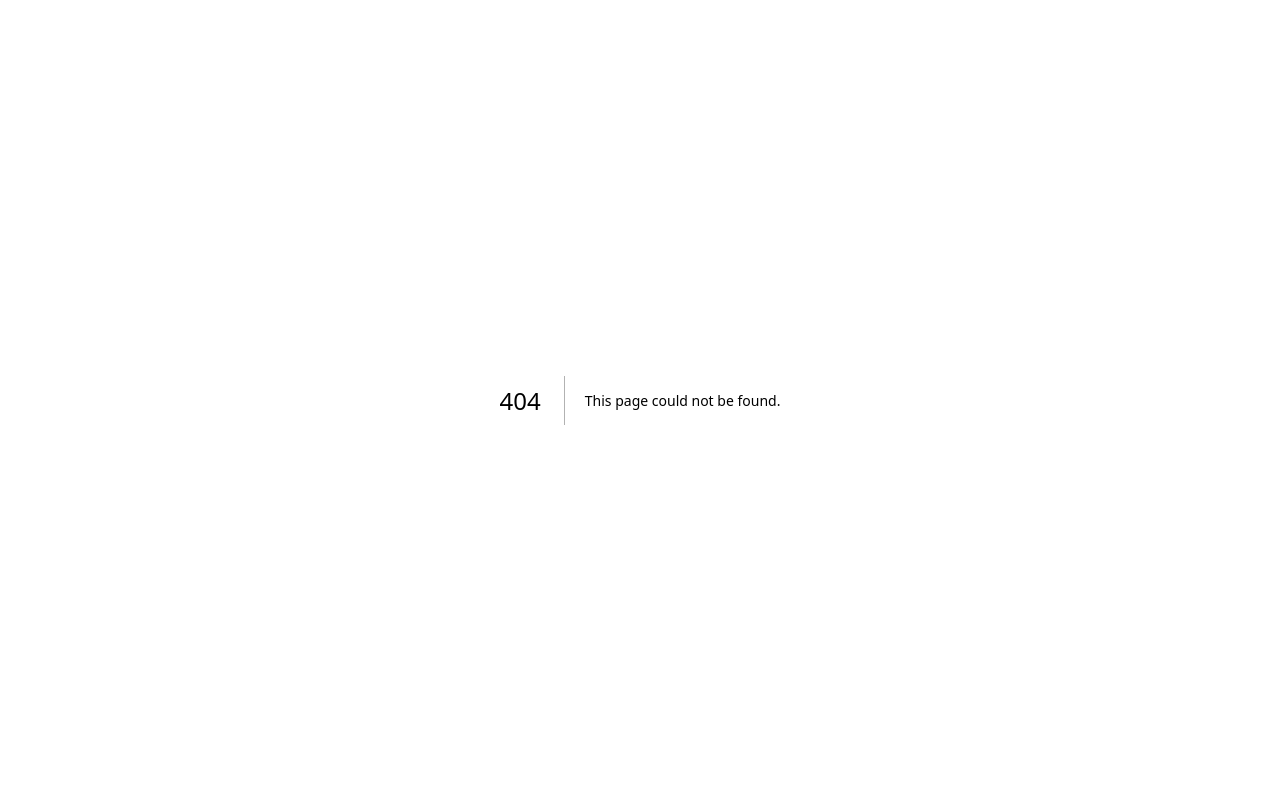
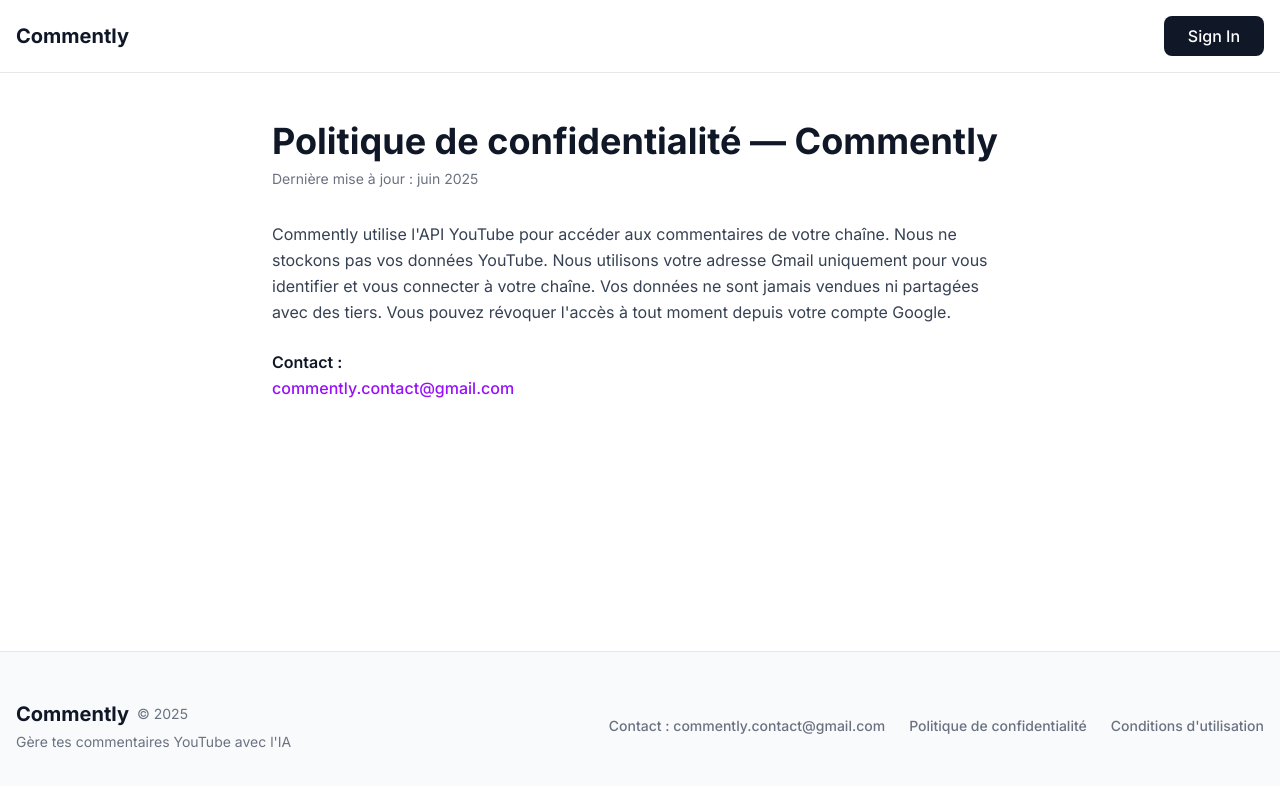
Before and after one commit to T-robot10-0/commently, a Next.js app: page /privacy in a window 1280 px wide. Before the commit this address had no page. Shown: the top 786 px of the page. Built offline with nearby package versions, Linux system fonts and the light colour scheme; no server answers.

Commit message:
ajout pages privacy et terms

```diff
--- a/app/page.tsx
+++ b/app/page.tsx
@@ -435,10 +435,16 @@
               </div>
               <p className="text-gray-500 text-sm">{t("footerTagline")}</p>
             </div>
-            <div className="flex gap-6">
+            <div className="flex gap-6 flex-wrap justify-center md:justify-end">
               <a href="mailto:commently.contact@gmail.com" className="text-gray-500 hover:text-purple-600 font-medium text-sm transition-colors">
                 {t("contactLabel")} : commently.contact@gmail.com
               </a>
+              <Link href="/privacy" className="text-gray-500 hover:text-purple-600 font-medium text-sm transition-colors">
+                Politique de confidentialité
+              </Link>
+              <Link href="/terms" className="text-gray-500 hover:text-purple-600 font-medium text-sm transition-colors">
+                Conditions d'utilisation
+              </Link>
             </div>
           </div>
         </footer>
--- /dev/null
+++ b/app/privacy/page.tsx
@@ -0,0 +1,99 @@
+"use client";
+
+import Link from "next/link";
+import { useSession, signIn } from "next-auth/react";
+
+export default function PrivacyPage() {
+  const { data: session } = useSession();
+
+  return (
+    <div className="min-h-screen bg-white flex flex-col">
+      {/* Header */}
+      <header className="bg-white border-b border-gray-200 sticky top-0 z-50">
+        <div className="max-w-7xl mx-auto px-4 py-4 flex justify-between items-center">
+          <Link href="/" className="flex items-center space-x-2">
+            <span className="text-gray-900 font-bold text-xl">Commently</span>
+          </Link>
+          <div className="flex gap-4 items-center">
+            {session ? (
+              <Link
+                href="/dashboard"
+                className="bg-purple-600 hover:bg-purple-700 text-white px-6 py-2 rounded-lg font-medium transition-colors"
+              >
+                Dashboard
+              </Link>
+            ) : (
+              <button
+                onClick={() => signIn("google")}
+                className="bg-gray-900 hover:bg-black text-white px-6 py-2 rounded-lg font-medium transition-colors"
+              >
+                Sign In
+              </button>
+            )}
+          </div>
+        </div>
+      </header>
+
+      {/* Main Content */}
+      <main className="flex-grow max-w-3xl mx-auto px-4 py-12 w-full">
+        <article className="prose prose-sm md:prose-base max-w-none">
+          <h1 className="text-4xl font-bold text-gray-900 mb-2">
+            Politique de confidentialité — Commently
+          </h1>
+          <p className="text-gray-500 text-sm mb-8">
+            Dernière mise à jour : juin 2025
+          </p>
+
+          <div className="space-y-6 text-gray-700 leading-relaxed">
+            <p>
+              Commently utilise l'API YouTube pour accéder aux commentaires de votre chaîne. Nous ne stockons pas vos données YouTube. Nous utilisons votre adresse Gmail uniquement pour vous identifier et vous connecter à votre chaîne. Vos données ne sont jamais vendues ni partagées avec des tiers. Vous pouvez révoquer l'accès à tout moment depuis votre compte Google.
+            </p>
+
+            <div>
+              <p className="font-semibold text-gray-900">Contact :</p>
+              <a
+                href="mailto:commently.contact@gmail.com"
+                className="text-purple-600 hover:text-purple-700 font-medium transition-colors"
+              >
+                commently.contact@gmail.com
+              </a>
+            </div>
+          </div>
+        </article>
+      </main>
+
+      {/* Footer */}
+      <footer className="py-12 bg-gray-50 border-t border-gray-200 mt-auto">
+        <div className="max-w-7xl mx-auto px-4 flex flex-col md:flex-row justify-between items-center gap-6 text-center md:text-left">
+          <div className="flex flex-col space-y-1">
+            <div className="flex items-center justify-center md:justify-start space-x-2">
+              <span className="text-gray-900 font-bold text-xl">Commently</span>
+              <span className="text-gray-500 text-sm">© 2025</span>
+            </div>
+            <p className="text-gray-500 text-sm">Gère tes commentaires YouTube avec l'IA</p>
+          </div>
+          <div className="flex gap-6 flex-wrap justify-center md:justify-end">
+            <a
+              href="mailto:commently.contact@gmail.com"
+              className="text-gray-500 hover:text-purple-600 font-medium text-sm transition-colors"
+            >
+              Contact : commently.contact@gmail.com
+            </a>
+            <Link
+              href="/privacy"
+              className="text-gray-500 hover:text-purple-600 font-medium text-sm transition-colors"
+            >
+              Politique de confidentialité
+            </Link>
+            <Link
+              href="/terms"
+              className="text-gray-500 hover:text-purple-600 font-medium text-sm transition-colors"
+            >
+              Conditions d'utilisation
+            </Link>
+          </div>
+        </div>
+      </footer>
+    </div>
+  );
+}
--- /dev/null
+++ b/app/terms/page.tsx
@@ -0,0 +1,99 @@
+"use client";
+
+import Link from "next/link";
+import { useSession, signIn } from "next-auth/react";
+
+export default function TermsPage() {
+  const { data: session } = useSession();
+
+  return (
+    <div className="min-h-screen bg-white flex flex-col">
+      {/* Header */}
+      <header className="bg-white border-b border-gray-200 sticky top-0 z-50">
+        <div className="max-w-7xl mx-auto px-4 py-4 flex justify-between items-center">
+          <Link href="/" className="flex items-center space-x-2">
+            <span className="text-gray-900 font-bold text-xl">Commently</span>
+          </Link>
+          <div className="flex gap-4 items-center">
+            {session ? (
+              <Link
+                href="/dashboard"
+                className="bg-purple-600 hover:bg-purple-700 text-white px-6 py-2 rounded-lg font-medium transition-colors"
+              >
+                Dashboard
+              </Link>
+            ) : (
+              <button
+                onClick={() => signIn("google")}
+                className="bg-gray-900 hover:bg-black text-white px-6 py-2 rounded-lg font-medium transition-colors"
+              >
+                Sign In
+              </button>
+            )}
+          </div>
+        </div>
+      </header>
+
+      {/* Main Content */}
+      <main className="flex-grow max-w-3xl mx-auto px-4 py-12 w-full">
+        <article className="prose prose-sm md:prose-base max-w-none">
+          <h1 className="text-4xl font-bold text-gray-900 mb-2">
+            Conditions d'utilisation — Commently
+          </h1>
+          <p className="text-gray-500 text-sm mb-8">
+            Dernière mise à jour : juin 2025
+          </p>
+
+          <div className="space-y-6 text-gray-700 leading-relaxed">
+            <p>
+              Commently est un outil en phase bêta. Il est fourni tel quel, sans garantie. Vous utilisez le service à vos propres risques. Nous nous réservons le droit de modifier ou d'interrompre le service à tout moment. En utilisant Commently, vous acceptez de ne pas utiliser l'outil à des fins illégales ou contraires aux conditions d'utilisation de YouTube.
+            </p>
+
+            <div>
+              <p className="font-semibold text-gray-900">Contact :</p>
+              <a
+                href="mailto:commently.contact@gmail.com"
+                className="text-purple-600 hover:text-purple-700 font-medium transition-colors"
+              >
+                commently.contact@gmail.com
+              </a>
+            </div>
+          </div>
+        </article>
+      </main>
+
+      {/* Footer */}
+      <footer className="py-12 bg-gray-50 border-t border-gray-200 mt-auto">
+        <div className="max-w-7xl mx-auto px-4 flex flex-col md:flex-row justify-between items-center gap-6 text-center md:text-left">
+          <div className="flex flex-col space-y-1">
+            <div className="flex items-center justify-center md:justify-start space-x-2">
+              <span className="text-gray-900 font-bold text-xl">Commently</span>
+              <span className="text-gray-500 text-sm">© 2025</span>
+            </div>
+            <p className="text-gray-500 text-sm">Gère tes commentaires YouTube avec l'IA</p>
+          </div>
+          <div className="flex gap-6 flex-wrap justify-center md:justify-end">
+            <a
+              href="mailto:commently.contact@gmail.com"
+              className="text-gray-500 hover:text-purple-600 font-medium text-sm transition-colors"
+            >
+              Contact : commently.contact@gmail.com
+            </a>
+            <Link
+              href="/privacy"
+              className="text-gray-500 hover:text-purple-600 font-medium text-sm transition-colors"
+            >
+              Politique de confidentialité
+            </Link>
+            <Link
+              href="/terms"
+              className="text-gray-500 hover:text-purple-600 font-medium text-sm transition-colors"
+            >
+              Conditions d'utilisation
+            </Link>
+          </div>
+        </div>
+      </footer>
+    </div>
+  );
+}
```
